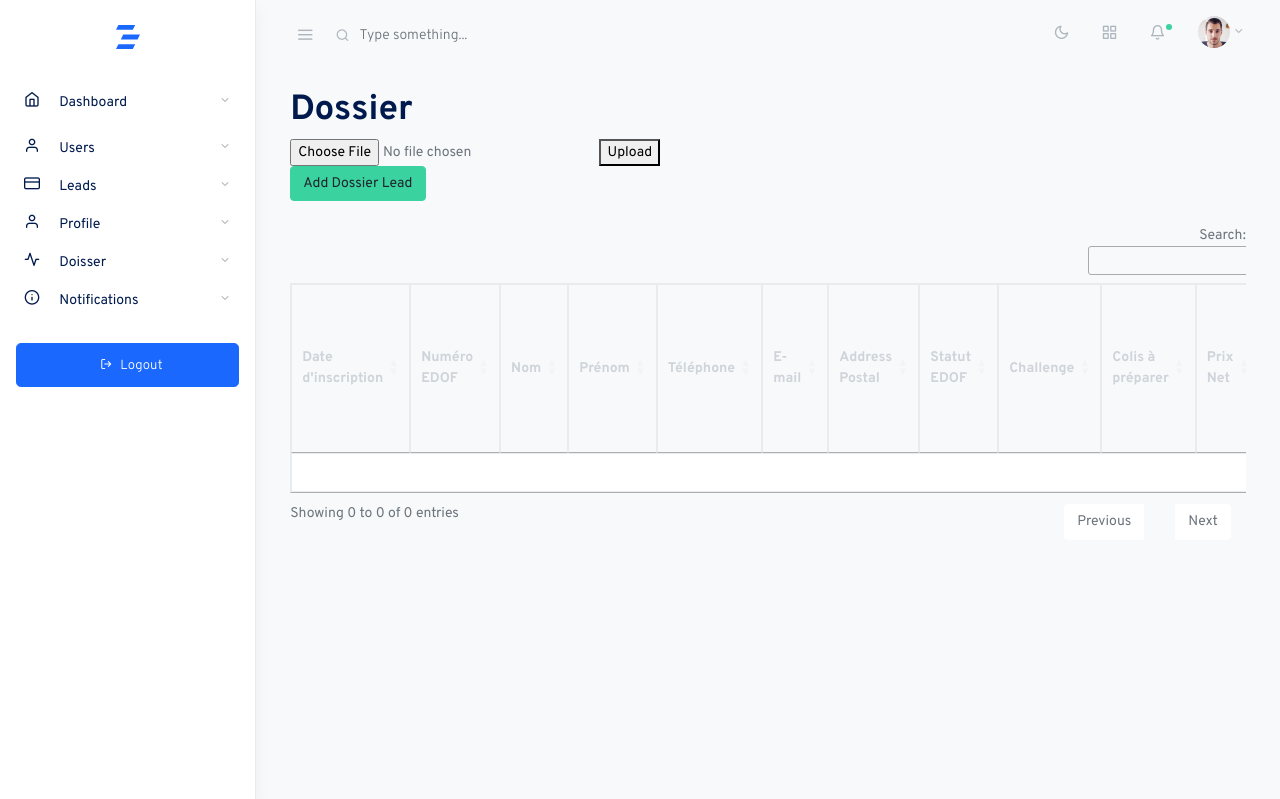
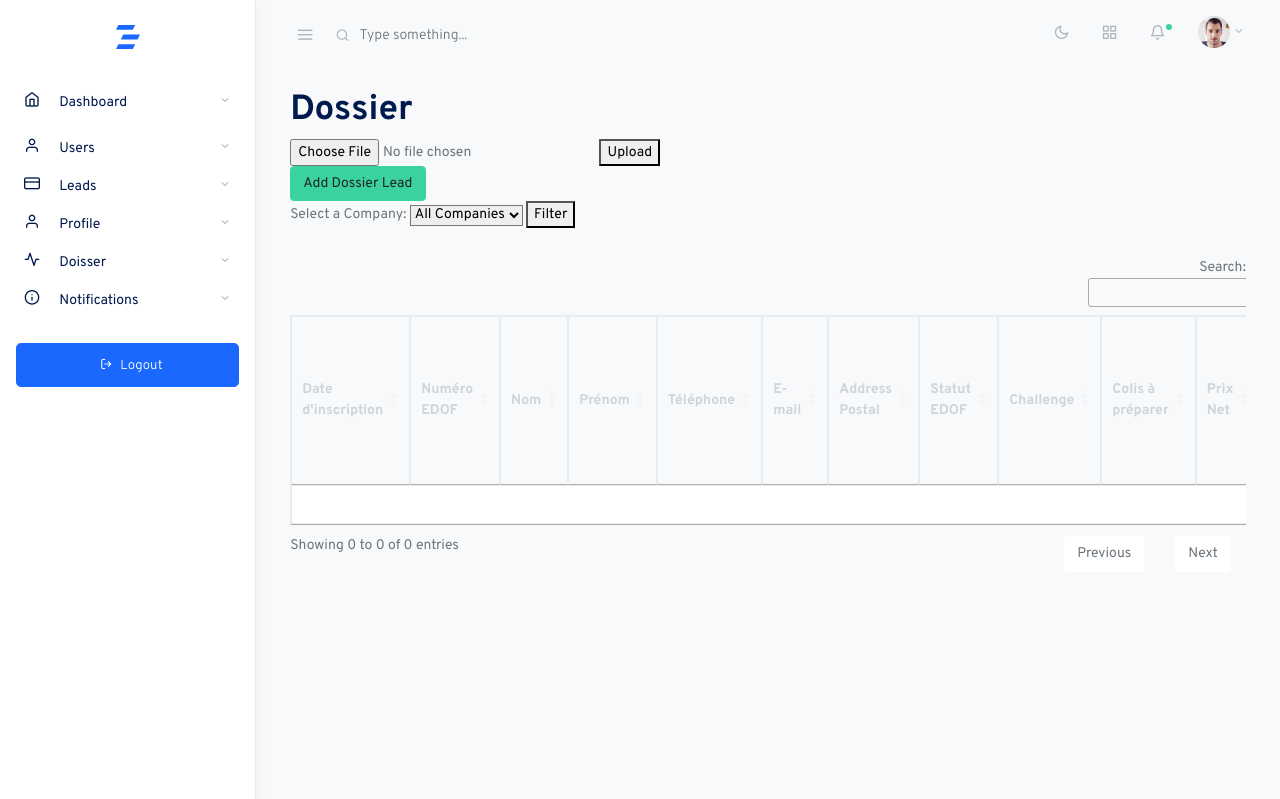
Before and after one commit to layesow/plome, a Django app: page /multi_company/add_doisser_lead/ in a window 1280 px wide. Shown: the top 799 px of the page. Run offline with Django 4.2, Linux system fonts and the light colour scheme; data that the repository does not hold is empty; some libraries are stand-ins or nearby versions; some web fonts are replaced.

Commit message:
fix and update: added filter in dossier ,after moving to dossier lead is getting deactivated from lead but it will be in dossier

```diff
--- a/multi_company/views.py
+++ b/multi_company/views.py
@@ -6,10 +6,24 @@ from django.contrib import messages
 import datetime
 from leads.models import Company
 
-# View for displaying Doisser records
+
+
+
+
+
 def doisser(request):
     records = Doisser.objects.all()
     companies = Company.objects.all()
+    selected_company_id = request.GET.get('company_id')
+
+    # Apply the company filter
+    if selected_company_id:
+        try:
+            selected_company = Company.objects.get(id=selected_company_id)
+            records = records.filter(company=selected_company)
+        except Company.DoesNotExist:
+            pass
+
     return render(request, 'multi_company/doisser.html', {'records': records, 'companies': companies})
 
 
--- a/templates/base/admin_dashboard.html
+++ b/templates/base/admin_dashboard.html
@@ -207,8 +207,6 @@
   </table>
 </div>
 
-<br>
-<br>
 
 <script src="https://code.jquery.com/jquery-3.6.0.min.js"></script>
 <script src="https://cdn.datatables.net/1.11.5/js/jquery.dataTables.min.js"></script>
--- a/templates/multi_company/doisser.html
+++ b/templates/multi_company/doisser.html
@@ -26,6 +26,21 @@
     </form>
 
     <button class="btn btn-success" data-toggle="modal" data-target="#addDoisserLeadModal">Add Dossier Lead</button>
+
+    <div class="filters">
+      <form method="get" action="">
+        <label for="company_id">Select a Company:</label>
+        <select name="company_id" id="company_id">
+          <option value="">All Companies</option>
+          {% for company in companies %}
+          <option value="{{ company.id }}" {% if selected_company and company.id == selected_company.id %} selected {% endif %}>
+            {{ company.name }}</option>
+          {% endfor %}
+        </select>
+        <button type="submit">Filter</button>
+      </form>
+    </div>
+
 
     <div class="modal fade" id='showhsitory'>
           <div class="modal-dialog modal-xl">
```
Also changed, not shown: leads/views.py (+141 -1 lines), templates/lead/leads_dashboard.html (+14 -14 lines), templates/lead/sales_lead.html (+28 -5 lines).
